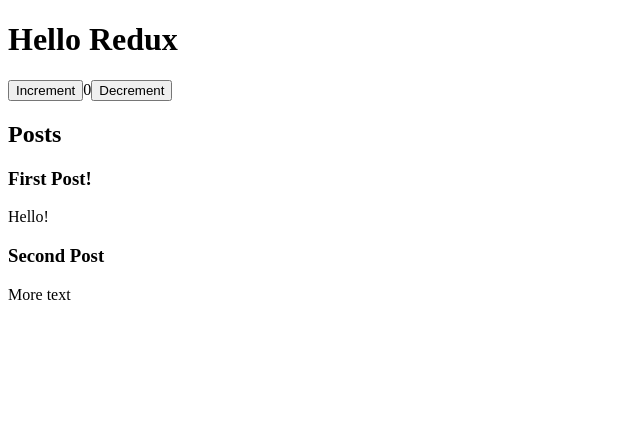
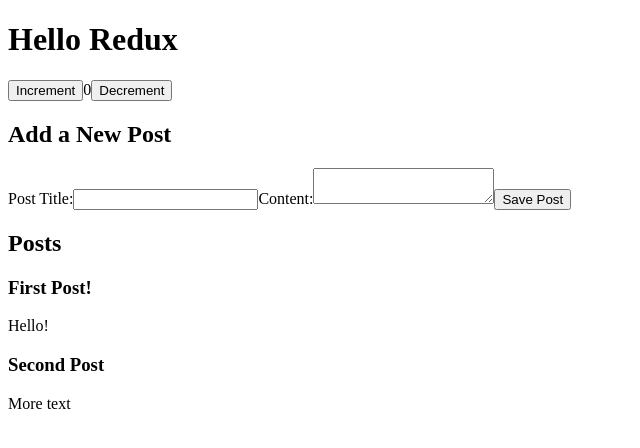
Before and after one commit to silicogen/redux.js.examples, a React app: page / in a window 1280 px wide. Shown: the top 448 px of the page, without its empty margins (0-640 px from the left). Built offline with nearby package versions, Linux system fonts and the light colour scheme.

Commit message:
AddPostForm

```diff
--- a/src/App.tsx
+++ b/src/App.tsx
@@ -1,9 +1,11 @@
 import "./ex01";
 import { Counter } from "./features/counter/Counter"
-import {PostsList} from "./features/posts/PostsList"
+import { PostsList } from "./features/posts/PostsList"
+import { AddPostForm } from "./features/posts/AddPostForm"
 
 export const App = () => <div>
     <h1>Hello Redux</h1>
     <Counter />
-    <PostsList/>
+    <AddPostForm/>
+    <PostsList />
 </div>
--- /dev/null
+++ b/src/features/posts/AddPostForm.js
@@ -0,0 +1,52 @@
+import  { useState } from 'react'
+import { useDispatch } from 'react-redux'
+import { nanoid } from '@reduxjs/toolkit'
+
+import { postAdded } from './postsSlice'
+
+export const AddPostForm = () => {
+  const [title, setTitle] = useState('')
+  const [content, setContent] = useState('')
+  const dispatch = useDispatch()
+  const onTitleChanged = e => setTitle(e.target.value)
+  const onContentChanged = e => setContent(e.target.value)
+  const onSavePostClicked = () => {
+    if (title && content) {
+      dispatch(
+        postAdded({
+          id: nanoid(),
+          title,
+          content
+        })
+      )
+
+      setTitle('')
+      setContent('')
+    }
+  }
+
+  return (
+    <section>
+      <h2>Add a New Post</h2>
+      <form>
+        <label htmlFor="postTitle">Post Title:</label>
+        <input
+          type="text"
+          id="postTitle"
+          name="postTitle"
+          value={title}
+          onChange={onTitleChanged}
+        />
+        <label htmlFor="postContent">Content:</label>
+        <textarea
+          id="postContent"
+          name="postContent"
+          value={content}
+          onChange={onContentChanged}
+        />
+       <button type="button" onClick={onSavePostClicked}>
+            Save Post</button>
+      </form>
+    </section>
+  )
+}
--- a/src/features/posts/postsSlice.js
+++ b/src/features/posts/postsSlice.js
@@ -8,7 +8,13 @@
 const postsSlice = createSlice({
   name: 'posts',
   initialState,
-  reducers: {}
+  reducers: {
+    postAdded(state, action) {
+      state.push(action.payload)
+    }
+  }
 })
 
+export const { postAdded } = postsSlice.actions
+
 export default postsSlice.reducer
```
